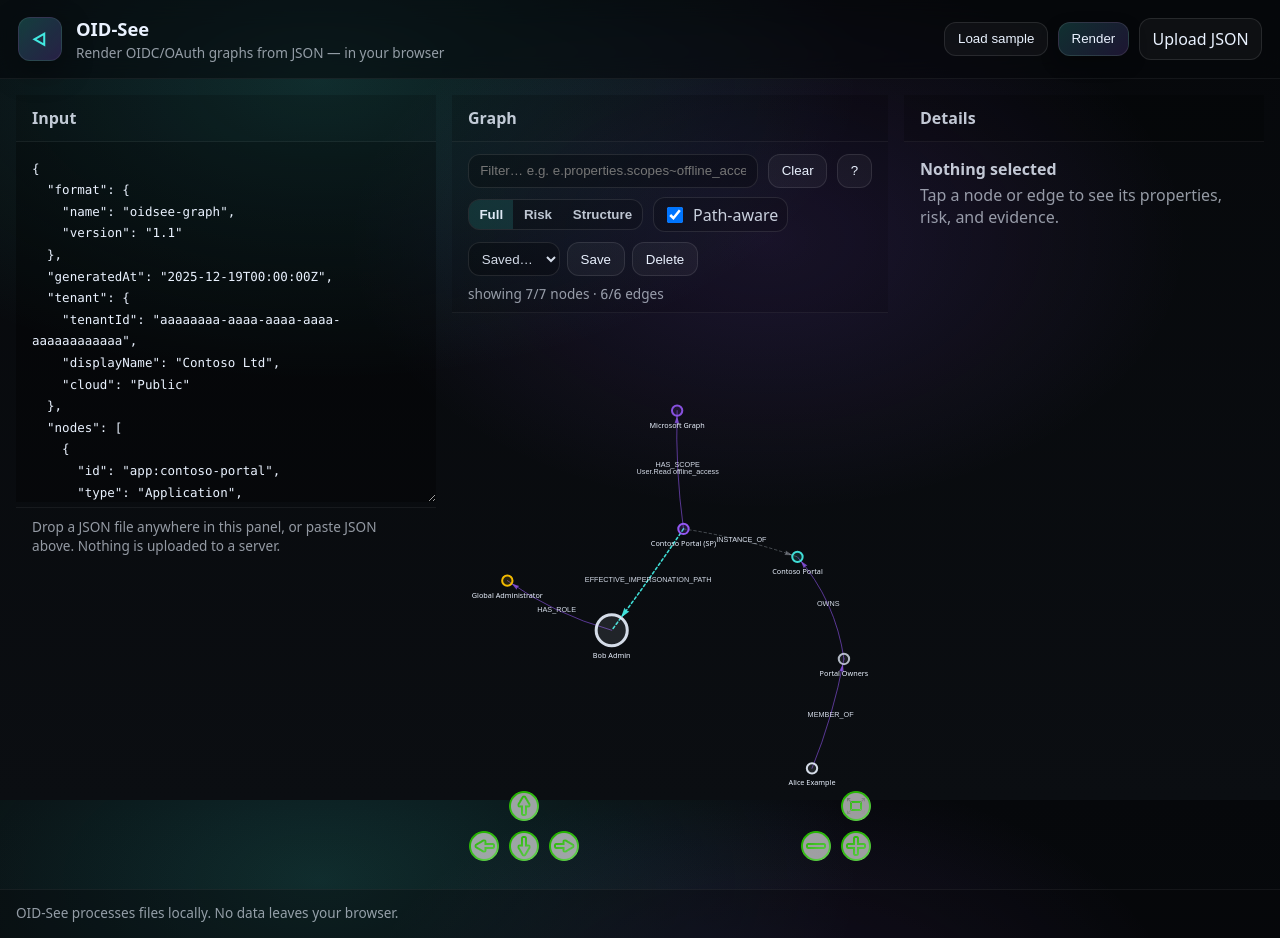
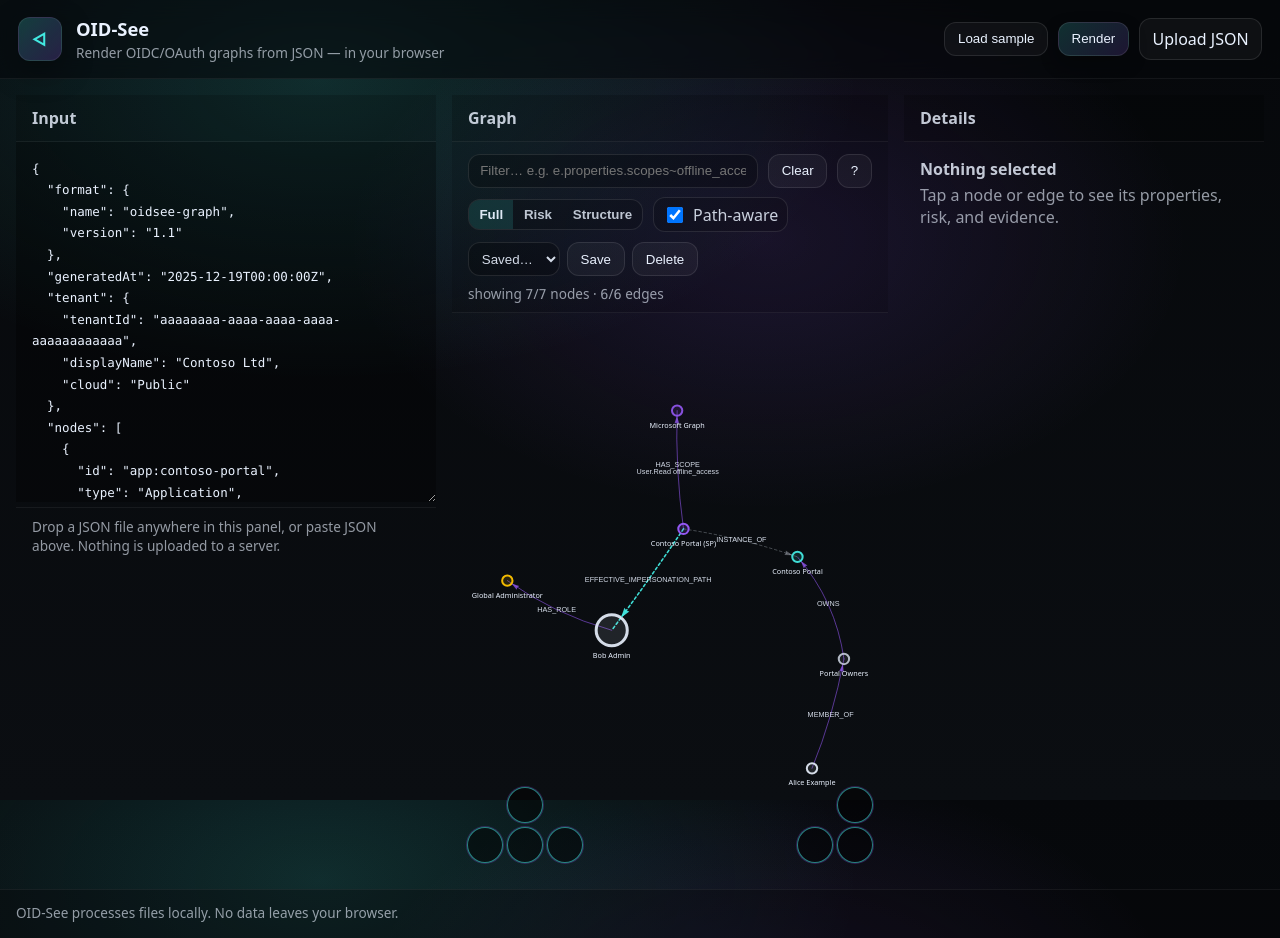
Before and after one commit to OID-See/OID-See, a React (Vite) app: page / in a window 1280 px wide. Both pictures are taken after a click on the button "Load sample". Built offline with nearby package versions, Linux system fonts and the light colour scheme.

Commit message:
graph buttons tweaks

```diff
--- a/src/components/GraphCanvas.tsx
+++ b/src/components/GraphCanvas.tsx
@@ -33,7 +33,9 @@ export function GraphCanvas({
 
     const nodeDs = new DataSet(nodes)
     const edgeDs = new DataSet(edges)
-
+    const isTouch =
+      'ontouchstart' in window ||
+      navigator.maxTouchPoints > 0
     const network = new Network(
       ref.current,
       { nodes: nodeDs, edges: edgeDs },
--- a/src/theme.css
+++ b/src/theme.css
@@ -328,3 +328,36 @@ body{
   color: rgba(234,242,255,0.92);
   font-size: .85rem;
 }
+
+/* ===== vis-network navigation buttons ===== */
+
+.vis-navigation {
+  bottom: 1.2rem;
+  left: 1.2rem;
+}
+
+/* Base button */
+.vis-button {
+  background: rgba(0, 0, 0, 0.45) !important;
+  border: 1px solid rgba(66, 232, 224, 0.55) !important;
+  border-radius: 999px !important;
+  width: 36px !important;
+  height: 36px !important;
+  box-shadow: 0 0 0 1px rgba(155, 92, 255, 0.25);
+}
+
+/* Icon colour */
+.vis-button::before {
+  filter: brightness(1.6) saturate(1.4);
+}
+
+/* Hover */
+.vis-button:hover {
+  background: rgba(66, 232, 224, 0.25) !important;
+  border-color: rgba(66, 232, 224, 0.95) !important;
+}
+
+/* Active / pressed */
+.vis-button:active {
+  background: rgba(155, 92, 255, 0.35) !important;
+}
```
